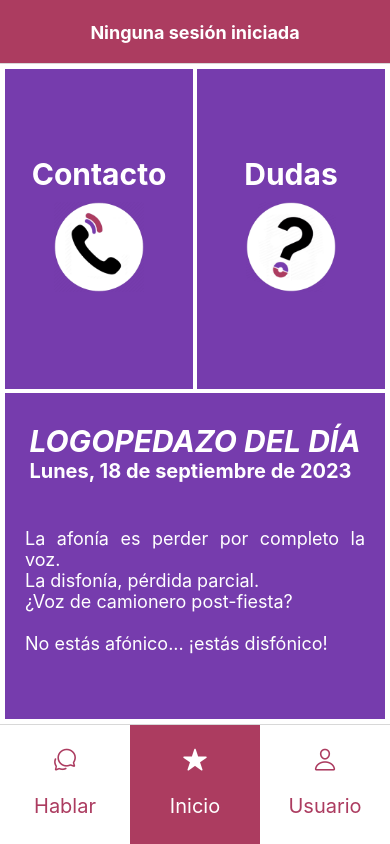
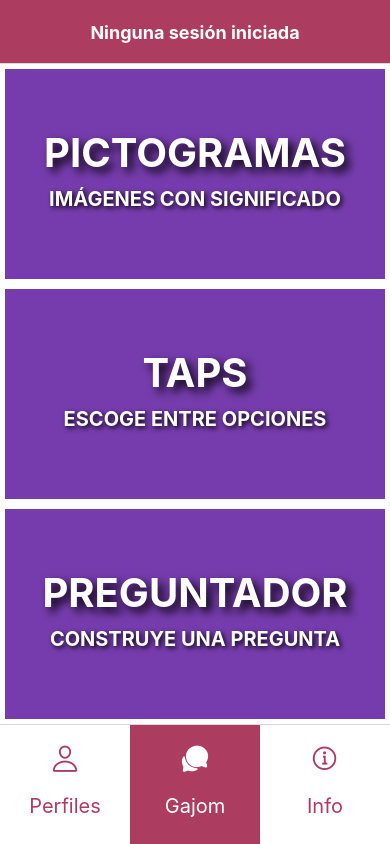
Before and after one commit to jonaymm01/gajom, a React Native app: screen /Login in a window 390 px wide. Built offline with nearby package versions, Linux system fonts and the light colour scheme; what react-native-tailwindcss would draw is missing.

Commit message:
Reorganizado el navegador

```diff
--- a/package.json
+++ b/package.json
@@ -7,8 +7,8 @@
     "android": "expo start --android",
     "ios": "expo start --ios",
     "web": "expo start --web",
-    "wsl-tunnel": "REACT_NATIVE_PACKAGER_HOSTNAME=192.168.1.153 npx expo start --tunnel --port 19000",
-    "wsl-start": "REACT_NATIVE_PACKAGER_HOSTNAME=192.168.1.153 npx expo start --port 19000",
+    "wsl-tunnel": "REACT_NATIVE_PACKAGER_HOSTNAME=10.159.17.147 npx expo start --tunnel --port 19000",
+    "wsl-start": "REACT_NATIVE_PACKAGER_HOSTNAME=10.159.17.147 npx expo start --port 19000",
     "docs": "jsdoc -c ./.jsdoc.conf.json"
   },
   "dependencies": {
--- a/src/components/Login.js
+++ b/src/components/Login.js
@@ -106,8 +106,11 @@ export function Login({navigation}) {
                 setModalPin(!modalPin);
               }}>
               <View style={styles.modalView}>
-                <Text style={[accessForm.text, {marginTop: 40}]}>Iniciando sesión:</Text>
-                <Text style={[accessForm.profile_name, {marginBottom: 10, marginTop: 10}]}>{selected}</Text>
+                <View style={{alignItems: 'center', marginBottom: 20}}>
+                  <Text style={[accessForm.loginText, {marginBottom: 30}]}>INICIANDO SESIÓN</Text>
+                  <Text style={[accessForm.profile_name, {marginTop: 10}]}>{selected}</Text>
+                </View>
+                <View style={{alignItems: 'center'}}>
                 <Text style={[accessForm.text, {marginBottom: 20,}]}>Introduce aquí tu PIN</Text>
                 <Controller
                     name="pin"
@@ -169,6 +172,7 @@ export function Login({navigation}) {
                   >
                     <Text style={modalStyles.textStyle}>Acceder</Text>
                   </Pressable>
+                  </View>
                 </View>
               </View>
           </Modal>
@@ -197,11 +201,18 @@ const accessForm = StyleSheet.create({
     fontSize: 40,
     fontWeight: 'bold',
     color: palette.violet,
+    textAlign: 'center',
   },
   text: {
     fontSize: 22,
+    color: palette.violet,
+  },
+  loginText: {
+    fontSize: 22,
+    backgroundColor: palette.violet,
+    color: '#fff',
+    padding: 20,
     fontWeight: 'bold',
-    color: palette.violet,
   }
 });
 
--- a/src/components/ProfileSelector.js
+++ b/src/components/ProfileSelector.js
@@ -39,7 +39,7 @@ export function ProfileSelector({...props}) {
 
   useEffect(() => {
     pinsBool().then((pins)=>setPinsBoolArray(pins));
-  }, [])
+  }, [profileList])
 
 
   buttonlist = profileList.map((profile, index) =>
@@ -48,7 +48,7 @@ export function ProfileSelector({...props}) {
         <View style={[styles.button_container, {flex: 3}]}>
           <Text style={[styles.button_text, {fontSize: 24}]}>{profile}</Text>
         </View>
-        <View style={(pinsBoolArray[index]) ? {flex: 1, paddingTop: 10, alignItems: 'center'} : {} }>
+        <View style={(pinsBoolArray[index]) ? {flex: 1, paddingTop: 10} : {flex: 1, paddingTop: 10} }>
           {(pinsBoolArray[index]) ? <Image source={require('../../assets/lock.png')} tintColor={'white'} resizeMode='contain' style={{maxWidth: 30, maxHeight: 30}}/> : null}
         </View>
       </TouchableOpacity>
--- a/src/components/Signup.js
+++ b/src/components/Signup.js
@@ -152,7 +152,7 @@ const pinInput =
                   <View style={{flexDirection: 'row', flex: 2}}>
                     <Pressable
                       style={[modalStyles.button, modalStyles.grayBackground, {flex: 1}]}
-                      onPress={() => setModalSigned(!modalSigned)}>
+                      onPress={() => {setModalSigned(!modalSigned); navigation.navigate('Login')}}>
                       <Text style={modalStyles.textStyle}>Volver</Text>
                     </Pressable>
                     <Pressable
@@ -182,7 +182,7 @@ const pinInput =
 
 
                 <View style={[formStyles.input_container, {marginTop: 10}]}>
-                <Text style={{fontSize: 22, fontWeight: 'bold', color: palette.violet, marginBottom: 10}}>Introduce un nombre:</Text>
+                <Text style={{fontSize: 22, fontWeight: 'bold', color: palette.violet, marginBottom: 10}}>Introduce un nombre</Text>
                   <Controller
                     name="name"
                     defaultValue=""
@@ -192,6 +192,8 @@ const pinInput =
                     }}
                     render={({field: {onChange, value}}) => (
                       <Input
+                        maxLength={12}
+                        textAlign={"center"}
                         error={errors.name}
                         errorText={errors?.name?.message}
                         onChangeText={(text) => onChange(text)}
--- a/src/components/StackNavigator.js
+++ b/src/components/StackNavigator.js
@@ -21,7 +21,7 @@ import { ScreenStackHeaderLeftView } from 'react-native-screens';
 
 const Stack = createStackNavigator();
 
-const MainStackNavigator = ({route}) => {
+const InfoStackNavigator = ({route}) => {
   return (
     <Stack.Navigator screenOptions={{
       headerShown: false,
@@ -86,7 +86,7 @@ const TalkerStackNavigator = () => {
 };
 
 
-export {MainStackNavigator, ProfileStackNavigator, TalkerStackNavigator};
+export {TalkerStackNavigator, ProfileStackNavigator, InfoStackNavigator};
 
 
 const headerStyle = StyleSheet.create({
--- a/src/components/TabNavigator.js
+++ b/src/components/TabNavigator.js
@@ -3,7 +3,7 @@ import {StyleSheet, View, Dimensions} from 'react-native';
 import Ionicons from 'react-native-vector-icons/Ionicons';
 import {createBottomTabNavigator} from '@react-navigation/bottom-tabs';
 
-import {MainStackNavigator, TalkerStackNavigator, ProfileStackNavigator} from './StackNavigator';
+import {InfoStackNavigator, TalkerStackNavigator, ProfileStackNavigator} from './StackNavigator';
 
 import {palette} from '../styles/styles';
 import {ProfileContext} from '../../global';
@@ -24,36 +24,28 @@ const BottomTabNavigator = () => {
       width,
       height,
     }}>
-      <Tab.Navigator initialRouteName={'main'}
+      <Tab.Navigator initialRouteName={'talker'}
         screenOptions={({route}) => ({
           safeAreaInsets: {
             bottom: 0,
           },
           tabBarIcon: ({focused, color, size}) => {
             let iconName;
-            if (route.name === 'support') {
-              iconName = focused ?
-            'help-circle' :
-            'ios-help-circle-outline';
-            } else if (route.name === 'talker') {
+            if (route.name === 'talker') {
               iconName = focused ?
             'ios-chatbubbles' :
             'ios-chatbubbles-outline';
-            } else if (route.name === 'main') {
+            } else if (route.name === 'info') {
               iconName = focused ?
-            'ios-star' :
-            'ios-star-outline';
-            } else if (route.name === 'games') {
-              iconName = focused ?
-            'ios-game-controller' :
-            'ios-game-controller-outline';
+            'ios-information-circle' :
+            'ios-information-circle-outline';
             } else if (route.name === 'profile') {
               iconName = focused ?
             'ios-person' :
             'ios-person-outline';
             }
 
-            return <Ionicons name={iconName} size={size} color={color} />;
+            return <Ionicons name={iconName} size={30} color={color} />;
           },
           tabBarInactiveTintColor: palette.red,
           tabBarActiveTintColor: 'white',
@@ -69,11 +61,11 @@ const BottomTabNavigator = () => {
           },
         })}
       >
-        <Tab.Screen name="talker" component={TalkerStackNavigator} options={{title: 'Hablar', headerTitle: (profile === '{}') ? 'Ninguna sesión iniciada' : `Sesión de ${profile.name}`, headerStyle: {backgroundColor: palette.red},
+        <Tab.Screen name="profile" component={ProfileStackNavigator} options={{title: 'Perfiles', headerTitle: (profile === '{}') ? 'Ninguna sesión iniciada' : `Sesión de ${profile.name}`, headerStyle: {backgroundColor: palette.red},
           headerTitleStyle: {color: 'white', fontWeight: 'bold'}, headerTitleAlign: 'center'}}/>
-        <Tab.Screen name="main" component={MainStackNavigator} options={{title: 'Inicio', headerTitle: (profile === '{}') ? 'Ninguna sesión iniciada' : `Sesión de ${profile.name}`, headerStyle: {backgroundColor: palette.red},
+        <Tab.Screen name="talker" component={TalkerStackNavigator} options={{title: 'Gajom', headerTitle: (profile === '{}') ? 'Ninguna sesión iniciada' : `Sesión de ${profile.name}`, headerStyle: {backgroundColor: palette.red},
           headerTitleStyle: {color: 'white', fontWeight: 'bold'}, headerTitleAlign: 'center'}}/>
-        <Tab.Screen name="profile" component={ProfileStackNavigator} options={{title: 'Usuario', headerTitle: (profile === '{}') ? 'Ninguna sesión iniciada' : `Sesión de ${profile.name}`, headerStyle: {backgroundColor: palette.red},
+        <Tab.Screen name="info" component={InfoStackNavigator} options={{title: 'Info', headerTitle: (profile === '{}') ? 'Ninguna sesión iniciada' : `Sesión de ${profile.name}`, headerStyle: {backgroundColor: palette.red},
           headerTitleStyle: {color: 'white', fontWeight: 'bold'}, headerTitleAlign: 'center'}}/>
       </Tab.Navigator>
     </View>
--- a/src/styles/styles.js
+++ b/src/styles/styles.js
@@ -100,6 +100,7 @@ export const styles = StyleSheet.create({
     color: 'white',
     fontWeight: 'bold',
     fontSize: 30,
+    textAlign: 'center'
   },
   basic_font: {
     fontSize: 20,
```
